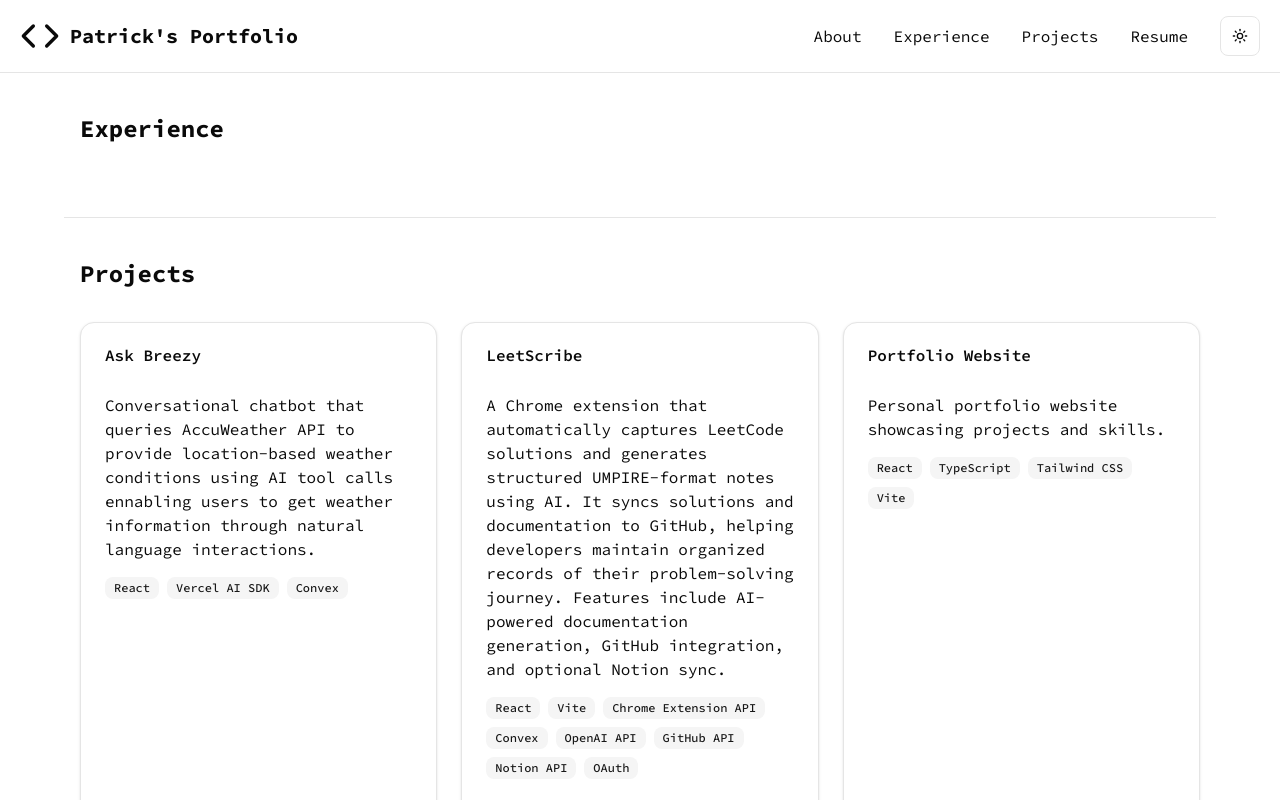
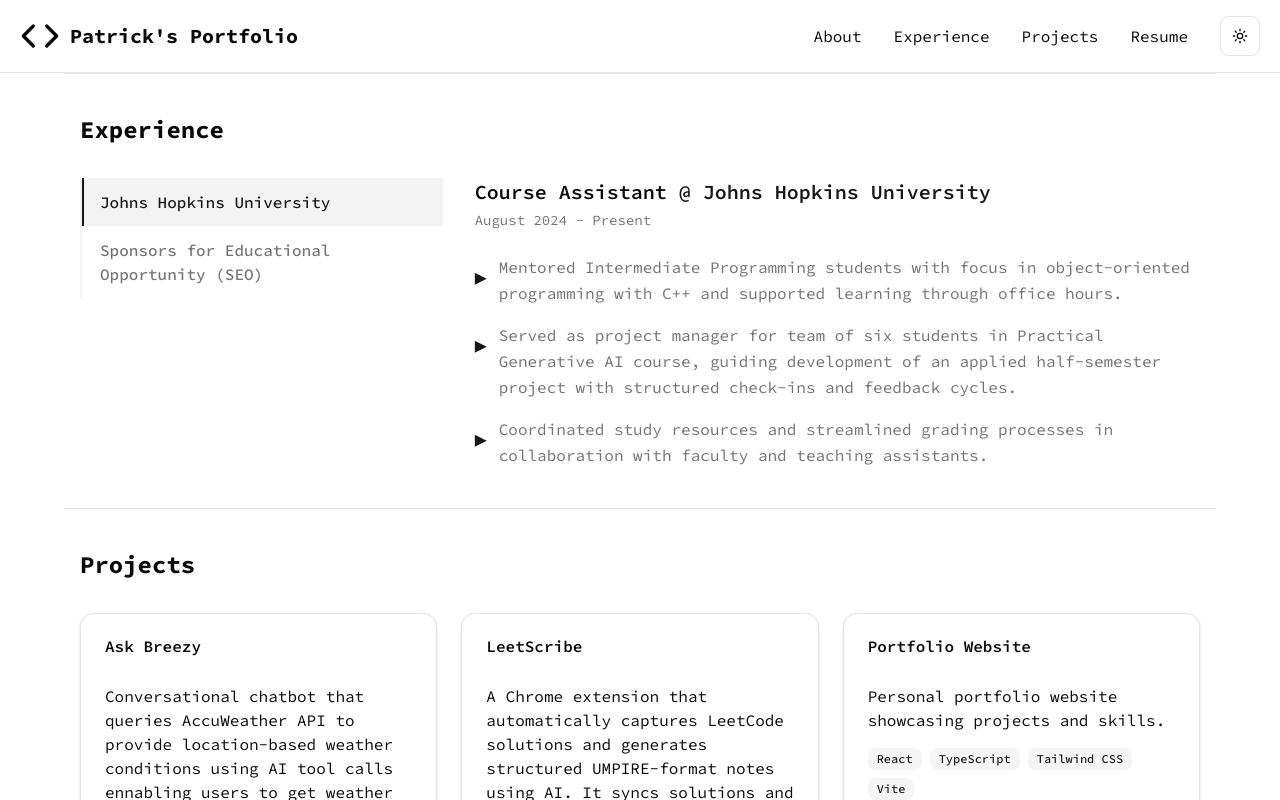
Before and after one commit to pwkariuki/portfolio, a React (Vite) app: page / in a window 1280 px wide. Shown: the top 800 px of the page. Built offline with nearby package versions, Linux system fonts and the light colour scheme.

Commit message:
experience section with tab-list view

```diff
--- a/src/layout/ExperienceSection.tsx
+++ b/src/layout/ExperienceSection.tsx
@@ -1,17 +1,63 @@
-// import experienceData from "@/data/experience.json";
-// import { ExperienceType } from "@/data/types";
-// import { useState } from "react";
+import experienceData from "@/data/experience.json";
+import { ExperienceType } from "@/data/types";
+import { useState } from "react";
 
 export const ExperienceSection = () => {
-  // const [experience, setExperience] = useState<ExperienceType>(
-  //   experienceData[0],
-  // );
+  const [experience, setExperience] = useState<ExperienceType>(
+    experienceData[0],
+  );
+
   return (
-    <section id="experience" className="max-w-6xl mx-auto px-4 py-10">
+    <section id="experience" className="max-w-6xl mx-auto px-4 py-10 border-t">
       <h2 className="text-2xl font-code font-bold mb-8">Experience</h2>
-      {/* Company list sidebar */}
 
-      {/* Job details */}
+      <div className="flex flex-col lg:flex-row gap-8">
+        <div className="lg:w-1/3">
+          <div className="flex flex-row lg:flex-col overflow-x-auto lg:overflow-x-visible">
+            <div className="flex lg:block border-b lg:border-b-0 lg:border-l-2 border-muted">
+              {experienceData.map((exp) => (
+                <button
+                  key={exp.id}
+                  onClick={() => setExperience(exp)}
+                  className={`px-4 py-3 hover:cursor-pointer text-left whitespace-nowrap lg:whitespace-normal w-full border-b-2 lg:border-b-0 lg:border-l-2 transition-all duration-200 ${
+                    experience.company === exp.company
+                      ? "border-primary text-primary bg-primary/5"
+                      : "border-transparent text-muted-foreground hover:text-foreground hover:bg-muted/50"
+                  }`}
+                >
+                  <div className="font-code font-medium">{exp.company}</div>
+                </button>
+              ))}
+            </div>
+          </div>
+        </div>
+
+        {/* Job details */}
+        <div className="lg:w-2/3">
+          <div className="space-y-6">
+            <div>
+              <h3 className="text-xl font-semibold font-code">
+                {experience.role}{" "}
+                <span className="text-primary font-code">@ {experience.company}</span>
+              </h3>
+              <p className="text-muted-foreground font-code text-sm mt-1">
+                {experience.startDate} - {experience.endDate}
+              </p>
+            </div>
+
+            <div className="space-y-4">
+              {experience.achievements.filter(achievement => achievement.trim()).map((achievement, index) => (
+                <div key={index} className="flex items-start gap-3">
+                  <span className="text-primary mt-1.5 text-2xl">▸</span>
+                  <p className="text-muted-foreground font-code leading-relaxed">
+                    {achievement.trim()}{achievement.endsWith('.') ? '' : '.'}
+                  </p>
+                </div>
+              ))}
+            </div>
+          </div>
+        </div>
+      </div>
     </section>
   );
 };
```
